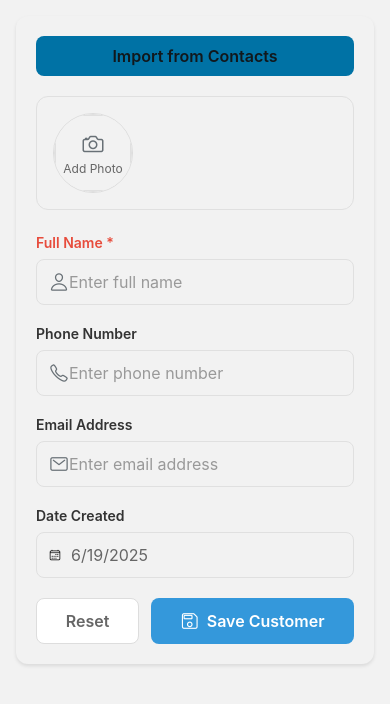
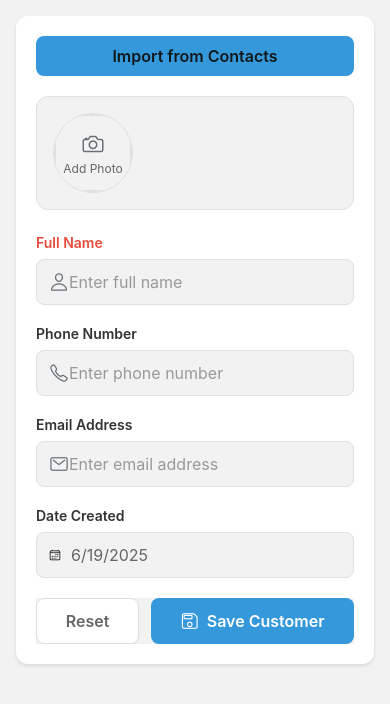
Before and after one commit to MuntadherAteeq/Transaction-Manager-Mobile, a React Native app: screen /AddRecord in a window 390 px wide. Shown: the top 704 px of the page. Built offline with nearby package versions, Linux system fonts and the light colour scheme.

Commit message:
feat: Update color scheme in AddRecord and MainTab components; adjust styles for better UI consistency

```diff
--- a/app.json
+++ b/app.json
@@ -14,7 +14,7 @@
     },
     "android": {
       "adaptiveIcon": {
-        "foregroundImage": "./assets/adaptive-icon.png",
+        "foregroundImage": "./assets/images/adaptive-icon.png",
         "backgroundColor": "#ffffff"
       },
       "package": "com.satya164.reactnavigationtemplate"
--- a/src/constants/Colors.tsx
+++ b/src/constants/Colors.tsx
@@ -13,7 +13,7 @@ export const root = {
   background: "#f2f2f2",
   foreground: "#fff",
   icon: "#687076",
-  primary: "#0072A5",
+  primary: "#3498db",
   card: "#fff",
   border: "#E0E0E0",
   input: "#F2F2F2",
--- a/src/pages/Add-Record.tsx
+++ b/src/pages/Add-Record.tsx
@@ -201,7 +201,7 @@ export const AddRecord = () => {
 
             {/* Name Field - Required */}
             <View style={styles.inputGroup}>
-              <Text style={[styles.label, styles.required]}>Full Name *</Text>
+              <Text style={[styles.label, styles.required]}>Full Name </Text>
               <View style={styles.inputContainer}>
                 <Ionicons name="person-outline" size={20} color={colors.icon} />
                 <TextInput
@@ -312,7 +312,7 @@ const createStyles = (colors: Colors) => {
     },
     scrollView: {
       flex: 1,
-      backgroundColor: colors.input,
+      backgroundColor: colors.background,
     },
     header: {
       backgroundColor: colors.background,
@@ -333,7 +333,8 @@ const createStyles = (colors: Colors) => {
       color: colors.subText,
     },
     form: {
-      backgroundColor: colors.background,
+      backgroundColor: colors.card,
+
       margin: 16,
       borderRadius: 12,
       padding: 20,
@@ -391,6 +392,7 @@ const createStyles = (colors: Colors) => {
     },
     inputGroup: {
       marginBottom: 20,
+      backgroundColor: colors.card,
     },
     label: {
       fontSize: 14,
@@ -408,7 +410,7 @@ const createStyles = (colors: Colors) => {
       borderColor: colors.border,
       borderRadius: 8,
       paddingHorizontal: 12,
-      backgroundColor: colors.input,
+      backgroundColor: colors.background,
     },
     disabledInput: {
       backgroundColor: colors.input,
--- a/src/pages/Tabs/Main-Tab.tsx
+++ b/src/pages/Tabs/Main-Tab.tsx
@@ -1,4 +1,5 @@
 import RecordListItem from "@/src/components/Record/Record-Item";
+import { useColors } from "@/src/constants/Colors";
 import { useRecords } from "@/src/models/Record";
 import { Button } from "@react-navigation/elements";
 import { useNavigation, NavigationProp } from "@react-navigation/native";
@@ -14,14 +15,18 @@ type RootStackParamList = {
 
 export function MainTab() {
   const { records } = useRecords();
+  const colors = useColors();
   const nav = useNavigation<NavigationProp<RootStackParamList>>();
   return (
     <>
       <FlatList
         data={records}
-        renderItem={({ item }) => <RecordListItem record={item} />}
+        renderItem={({ item }) => (
+          <RecordListItem key={item.id} record={item} />
+        )}
         keyExtractor={(item) => item.id.toString()}
         contentContainerStyle={{ padding: 10 }}
+        style={{ flex: 1, backgroundColor: colors.background }}
       />
       <Button
         onPressIn={() => {
```
Also changed, not shown: assets/images/adaptive-icon.png (added).
